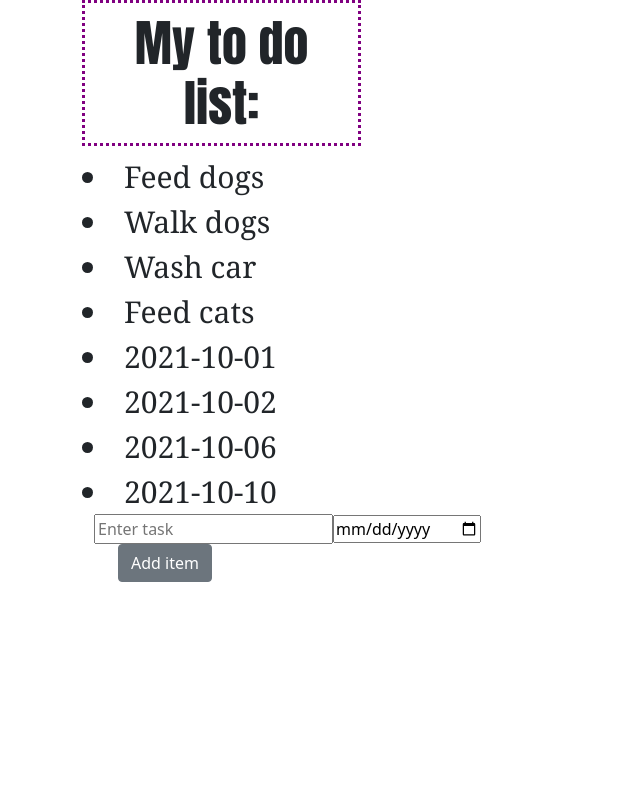
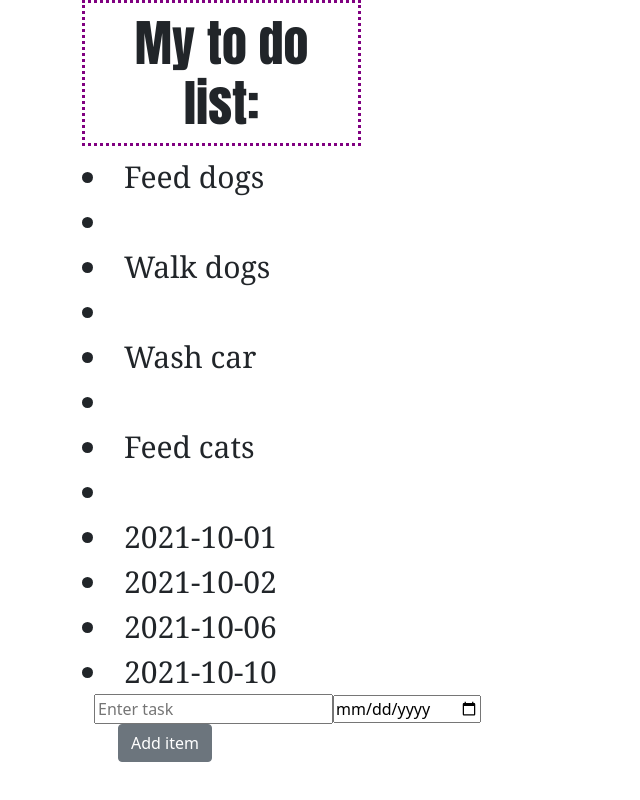
Before and after one commit to kmay426/todo, a React (Create React App) app: page / in a window 1280 px wide. Shown: the whole page, without its empty margins (0-640 px from the left). Built offline with nearby package versions, Linux system fonts and the light colour scheme.

Commit message:
DateItem

```diff
--- /dev/null
+++ b/src/Components/DateItem.css
@@ -0,0 +1,11 @@
+.date-item.completed {
+  text-decoration: line-through;
+  }
+
+  .date-item {
+    text-decoration: none;
+  }
+
+  .date-item:hover {
+    background-color: aqua;
+  }
--- /dev/null
+++ b/src/Components/DateItem.js
@@ -0,0 +1,41 @@
+import React, { Component } from 'react'
+import './DateItem.css'
+
+ class DateItem extends Component {
+   constructor(props){
+     super(props);
+     this.taskComplete = this.taskComplete.bind(this);
+     this.state = { taskCompleted: false }
+   }
+
+    dateItemClass() {
+    if (this.state.taskCompleted === true) {
+      return 'date-item completed';
+    } else {
+      if (this.state.taskCompleted === false) {
+        return 'date-item';
+      }
+    }
+  }
+
+  taskComplete() {
+    if (this.state.taskCompleted === true) {
+      this.setState({ taskCompleted: false })
+    } else {
+      this.setState({ taskCompleted: true })
+    }
+  }
+
+
+  render() {
+    return (
+
+      <li
+      className={this.dateItemClass()}
+      onClick={this.taskComplete}
+      >{this.props.date}</li>
+    )
+  }
+}
+
+export default DateItem;
--- a/src/Components/TaskItem.js
+++ b/src/Components/TaskItem.js
@@ -1,5 +1,6 @@
 import React, { Component } from 'react'
 import './TaskItem.css';
+import DateItem from './DateItem';
 
 class TaskItem extends Component {
   constructor(props) {
@@ -27,16 +28,21 @@ class TaskItem extends Component {
 
   }
 
+
+
   render() {
     console.log(this.state.completed)
     return (
+      <div>
         <li
           className={this.taskItemClass()}
           onClick={this.markCompleted}
         >
           {this.props.task}
-        {this.props.date}
          </li>
+         <DateItem
+         completed={this.state.completed}/>
+      </div>
     );
   }
 }
--- a/src/Components/ToDo.js
+++ b/src/Components/ToDo.js
@@ -5,6 +5,7 @@ import './ToDo.css';
 import Button from './Button';
 import Form from './Form';
 import TaskItem from './TaskItem';
+import DateItem from './DateItem';
 class ToDo extends Component {
   constructor(props) {
     super(props);
@@ -22,7 +23,7 @@ class ToDo extends Component {
     return (
       <div className='container'>
         {this.state.tasks.map((task) => <TaskItem task={task}  />)}
-        {this.state.date.map((date) => <TaskItem date={date} />)}
+        {this.state.date.map((date) => <DateItem date={date} />)}
         <Form addItem={this.addItem} />
       </div>
     );
```
Lines whose indentation alone changed are shown as unchanged.
